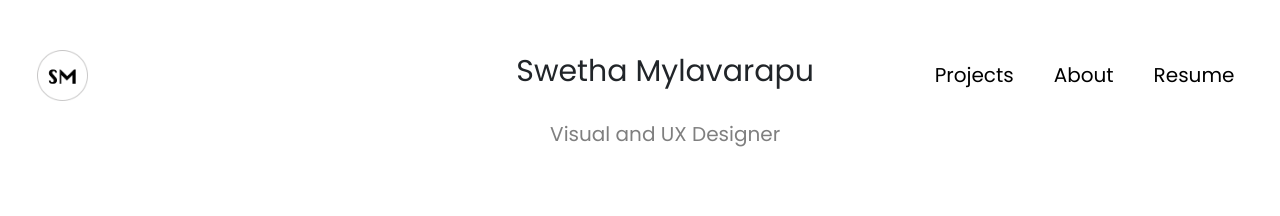
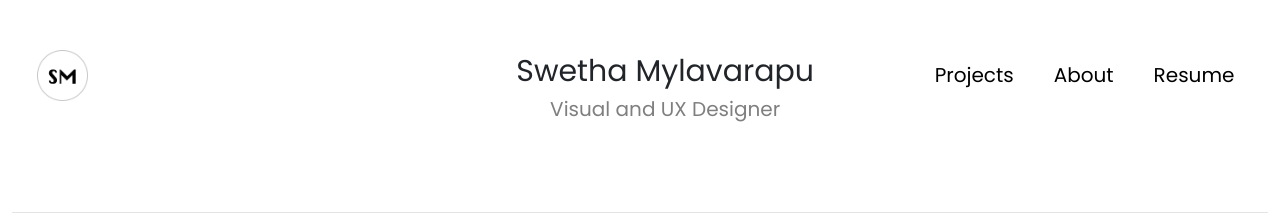
Before and after one commit to swetha-mylavarapu/portfolio, a plain HTML site: page index.html in a window 1280 px wide. Shown: the top 216 px of the page. Drawn offline with nearby package versions, Linux system fonts and the light colour scheme.

Commit message:
Update style.css

```diff
--- a/style.css
+++ b/style.css
@@ -199,7 +199,7 @@ top: 0;
 #caption{
     color:#7f7f7f;
     font-size:20px;
-    padding-top: 2%;
+    padding-top: 0%;
 
 }
 
```
